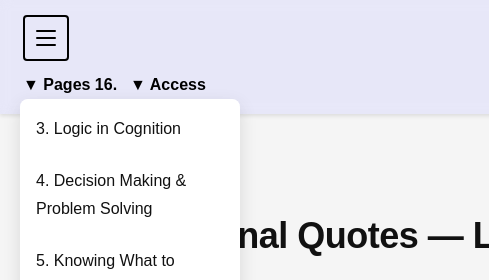
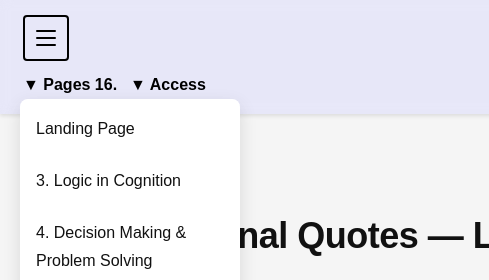
Before and after one commit to SeipsumOrg/SeipsumCore, a plain HTML site: page original-quotes-en.html in a window 1280 px wide. Both pictures are taken after a click on the link "▼ Pages 16.". Shown: the top 280 px of the page, 0-489 px from the left. Drawn offline with Linux system fonts and the light colour scheme.

Commit message:
Remove duplicate 'Landing Page' link

```diff
--- a/original-quotes-en.html
+++ b/original-quotes-en.html
@@ -102,6 +102,7 @@
 
           <div class="menu-dropdown js-menu-dropdown">
             <a href="index-en.html" class="home-link">1. Home</a>
+           <a href="landing-en.html">Landing Page</a>
             <a href="origin-en.html">2. Founder & Origin</a>
             <a href="index-en.html#What Is Structured Thinking?">1.1 What Is Structured Thinking?</a>
             <a href="index-en.html#Human Cognition & AI">1.2 Human Cognition & AI</a>
@@ -113,13 +114,14 @@
             <a href="index-en.html#services">1.7 Cognitive Services</a>
             <a href="index-en.html#results">1.8 Seipsum Service Results</a>
             <a href="contact-en.html#contact-form">17.1 Contact Form</a>
-           <a href="landing-en.html">Landing Page</a>
+
           </div>
         </div>
 
         <div class="menu-wrapper">
           <a href="#" class="word-btn js-menu-toggle">▼ Pages 16.</a>
           <div class="menu-dropdown js-menu-dropdown">
+           <a href="landing-en.html">Landing Page</a>
            <a href="logic-in-cognition-en.html">3. Logic in Cognition</a>
             <a href="decision-making-problem-solving-en.html">4. Decision Making & Problem Solving</a>
             <a href="knowing-what-to-ignore-en.html">5. Knowing What to Ignore</a>
```
